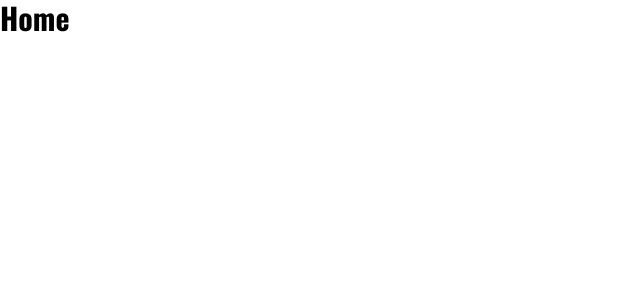
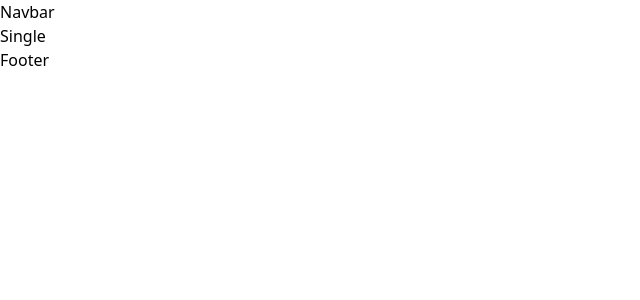
Before and after one commit to FitzroyWoodruff/react_mysql_fullstack, a React (Create React App) app in the folder client/: page /post/1 in a window 1280 px wide. Shown: the top 300 px of the page, without its empty margins (0-640 px from the left). Built offline with nearby package versions, Linux system fonts and the light colour scheme.

Commit message:
Some small restructuring. Now pages

```diff
--- a/client/package.json
+++ b/client/package.json
@@ -6,8 +6,13 @@
     "@testing-library/jest-dom": "^5.16.5",
     "@testing-library/react": "^13.4.0",
     "@testing-library/user-event": "^13.5.0",
+    "axios": "^1.2.2",
+    "dompurify": "^2.4.1",
+    "moment": "^2.29.4",
     "react": "^18.2.0",
     "react-dom": "^18.2.0",
+    "react-quill": "^2.0.0",
+    "react-router-dom": "^6.6.1",
     "react-scripts": "5.0.1",
     "web-vitals": "^2.1.4"
   },
--- a/client/src/App.js
+++ b/client/src/App.js
@@ -1,7 +1,64 @@
+import {
+	createBrowserRouter,
+	RouterProvider,
+	Route,
+	Outlet,
+} from "react-router-dom";
+import Register from "./pages/Register";
+import Login from "./pages/Login";
+import Write from "./pages/Write";
+import Home from "./pages/Home.jsx";
+import Single from "./pages/Single";
+import Navbar from "./components/Navbar";
+import Footer from "./components/Footer";
+
+// CREATE LAYOUT FOR SINGLE BLOG POSTS, POST COMPOSITION, AND RANDOM PAGES
+const Layout = () => {
+	return (
+		<>
+			<Navbar />
+			<Outlet />
+			<Footer />
+		</>
+	);
+};
+
+//DEFINING INITIAL ROUTES
+const router = createBrowserRouter([
+	{
+		path: "/",
+		element: <Layout />,
+		children: [
+			{
+				path: "/",
+				element: <Home />,
+			},
+			{
+				path: "/post/:id",
+				element: <Single />,
+			},
+			{
+				path: "/write",
+				element: <Write />,
+			},
+		],
+	},
+	{
+		path: "/register",
+		element: <Register />,
+	},
+	{
+		path: "/login",
+		element: <Login />,
+	},
+]);
+
 function App() {
 	return (
-		<div className="App">
-			<h1 className=" font-semibold text-3xl font-Oswald">Home</h1>
+		<div className="app">
+			<div className="container">
+				<RouterProvider router={router} />
+			</div>
 		</div>
 	);
 }
--- /dev/null
+++ b/client/src/components/Footer.jsx
@@ -0,0 +1,7 @@
+import React from "react";
+
+const Footer = () => {
+	return <div>Footer</div>;
+};
+
+export default Footer;
--- /dev/null
+++ b/client/src/pages/Login.jsx
@@ -0,0 +1,7 @@
+import React from "react";
+
+const Login = () => {
+	return <div>Login</div>;
+};
+
+export default Login;
--- /dev/null
+++ b/client/src/pages/Register.jsx
@@ -0,0 +1,7 @@
+import React from "react";
+
+const Register = () => {
+	return <div>Register</div>;
+};
+
+export default Register;
--- /dev/null
+++ b/client/src/pages/Single.jsx
@@ -0,0 +1,7 @@
+import React from "react";
+
+const Single = () => {
+	return <div>Single</div>;
+};
+
+export default Single;
--- /dev/null
+++ b/client/src/pages/Write.jsx
@@ -0,0 +1,7 @@
+import React from "react";
+
+const Write = () => {
+	return <div>Write</div>;
+};
+
+export default Write;
```
Also changed, not shown: 1 other file (tests, documents, lock files or other folders).
